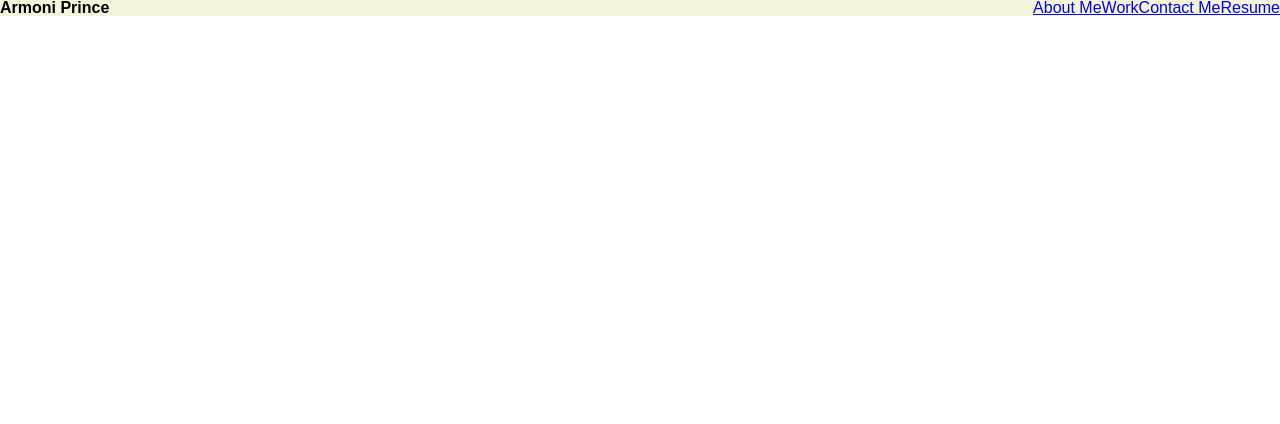
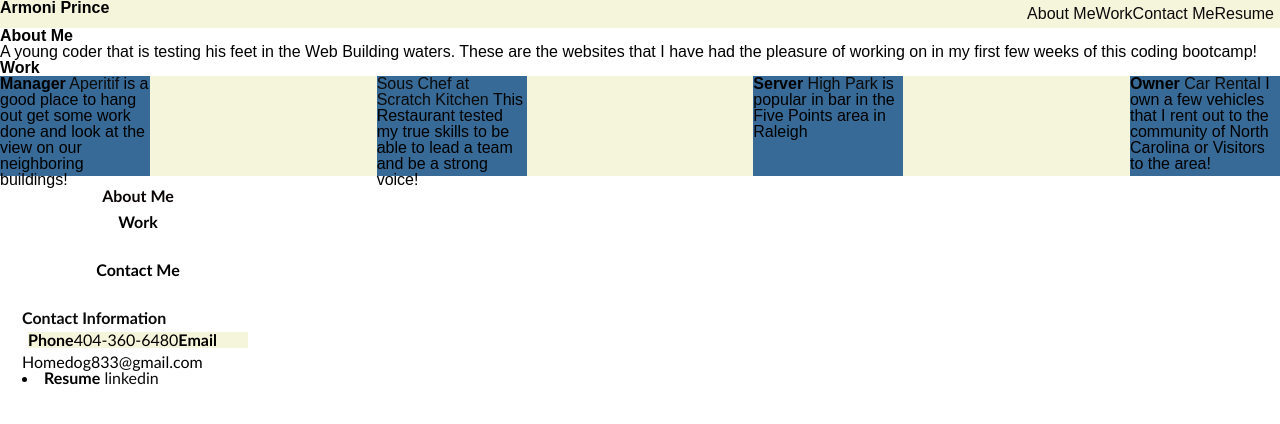
Before and after one commit to BiggieLittles/portifolio, a plain HTML site: page index.html in a window 1280 px wide. Drawn offline with Linux system fonts and the light colour scheme.

Commit message:
new files and css update

```diff
--- a/assets/style.css
+++ b/assets/style.css
@@ -3,11 +3,6 @@
   padding: 0;
   margin: 0;
 }
-
-
-
-
-
 
 header {
   background-color: beige;
@@ -18,12 +13,8 @@ header {
 ul {
   background-color: beige;
   display: flex;
+margin: 6px;}
 
-}
-/*
-  background-color: #d9dcd6;
-
-}
 
 .header {
   padding: 20px;
@@ -47,17 +38,8 @@ ul {
   font-size: 20px;
 }
 
-.header div ul {
-  list-style-type: none;
-}
-
-.header div ul li {
-  display: inline-block;
-  margin-left: 25px;
-}
-
 a {
-  color: #ffffff;
+  color: #0c0b0b;
   text-decoration: none;
 }
 
@@ -66,30 +48,9 @@ p {
   font-weight: lighter;
 }
 
-.hero {
-  height: 762px;
-  width: 100%;
-  margin-bottom: 25px;
-  background-image: url("../images/digital-marketing-meeting.jpg");
-  background-size: cover;
-  background-position: center;
-}
 
-.float-left {
-  float: left;
-  margin-right: 25px;
-}
 
-.float-right {
-  float: right;
-  margin-left: 25px;
-}
 
-.content {
-  width: 75%;
-  display: inline-block;
-  margin-left: 20px;
-}
 
 .info {
   margin-left: 10px;
@@ -152,71 +113,33 @@ p {
   max-width: 150px;
 }
 
-.search-engine-optimization {
-  margin-bottom: 20px;
-  padding: 50px;
-  height: 300px;
-  font-family: 'Gill Sans', 'Gill Sans MT', Calibri, 'Trebuchet MS', sans-serif;
-  background-color: #0072bb;
-  color: #ffffff;
-}
-
-.online-reputation-management {
-  margin-bottom: 20px;
-  padding: 33px;
-  height: 300px;
-  font-family: 'Gill Sans', 'Gill Sans MT', Calibri, 'Trebuchet MS', sans-serif;
-  background-color: #0072bb;
-  color: #ffffff;
-}
-
-.social-media-marketing {
-  margin-bottom: 20px;
-  padding: 50px;
-  height: 300px;
-  font-family: 'Gill Sans', 'Gill Sans MT', Calibri, 'Trebuchet MS', sans-serif;
-  background-color: #0072bb;
-  color: #ffffff;
-}
-
-.search-engine-optimization img {
-  max-height: 200px;
-}
-
-.online-reputation-management img {
-  max-height: 200px;
-}
-
-.social-media-marketing img {
-  max-height: 200px;
-}
-
-.search-engine-optimization h2 {
-  margin-bottom: 20px;
-  font-size: 36px;
-
-}
-
-.online-reputation-management h2 {
-  margin-bottom: 20px;
-  font-size: 27px;
-  text-align: right;
-}
-
-.social-media-marketing h2 {
-  margin-bottom: 20px;
-  font-size: 27px;
-  text-align: right;
-}
-
 .footer {
   padding: 30px;
   clear: both;
   font-family: 'Trebuchet MS', 'Lucida Sans Unicode', 'Lucida Grande', 'Lucida Sans', Arial, sans-serif;
   text-align: center;
-  display: none;
+  display: inline-flex;
 }
 
 .footer h2 {
   font-size: 20px;
 } */
+/* This is a container contains links and is spaced for easier readability */
+.container {
+  width: 450px;
+}
+.container ul {
+  padding: 0;
+  margin: 0;
+  list-style-type: none;
+  box-sizing: border-box;
+  justify-content: center;
+  justify-content: space-between;
+}
+.container ul li {
+  width: 150px;
+  height: 100px;
+  background-color: rgb(55, 106, 150);
+  float: left;
+  ;
+}
--- a/index.html
+++ b/index.html
@@ -33,38 +33,38 @@
     </nav>
   </header>
 </body>
-  <!-- <main>
+   <main>
     <section>
       <article>
 
         <h2>About Me</h2>
         <div>
-          <p>A young coder that is teesting his feet in the Web Building waters.
+
+          <p>A young coder that is testing his feet in the Web Building waters.
             These are the websites that I have had the pleasure of working on in my first few weeks of this coding bootcamp!
           </p>
 
          <h2>Work</h2>
 
+         <div class="container">
+          <ul>
 
-          <ul>
-            <li>
-              Mozilla Developer Network's documentation on <a
-                href="https://developer.mozilla.org/en-US/docs/Web/CSS">Cascading Style Sheets (CSS)</a> is a good
-              resource for all things CSS and web development in general.
-            </li>
-            <li>Our own <a href="./assets/css/reset.css">reset.css</a> file shows how to set default browser styles.
-            </li>
-            <li>Another reset style sheet called
-              <a href="https://necolas.github.io/normalize.css/8.0.1/normalize.css">normalize.css</a> is popular in the
-              web development community</li>
-            <li>Our own <a href="./assets/css/style.css">style.css</a> file shows how we've designed the page we're
-              reading!
+            <li><strong>Manager</strong>
+               <a
+                href="https://aperitifnc.com/">Aperitif</a> is a good
+              place to hang out get some work done and look at the view on our neighboring buildings!
             </li>
 
-            <li>The popular blog, <a href="https://css-tricks.com/">CSS Tricks,</a> has a lot of articles and resources
-              to make you a better developer!
+            <li> <a href="https://www.scratchkitchenandtaproom.com/">Sous Chef at Scratch Kitchen</a> This Restaurant tested my true skills to be able to lead a team and be a strong voice!
             </li>
 
+            <li><strong>Server</strong>
+              <a href="http://www.highparkbarandgrill.com/">High Park</a> is popular in bar in the Five Points area in Raleigh</li>
+
+              <li><strong>Owner</strong> <a href="https://turo.com/us/en/drivers/32594088">Car Rental</a> I own a few vehicles that I rent out to the community of North Carolina or Visitors to the area!
+            </li>
+
+</ul></div>
           </ul>
 
           <div class="info">
@@ -81,4 +81,13 @@
             </div>
           </div>
 
-           -->
+
+<!--Contact information with links that bring you to a separate webpage-->
+           <footer>
+            <a name="contact"><h4>Contact Information</h4></a>
+            <ul class="contact">
+              <li><strong>Phone</strong></li> 404-360-6480
+              <li><strong>Email</strong></li></ul> Homedog833@gmail.com
+              <li><strong>Resume</strong> <a href="https://www.linkedin.com/in/armoni-prince-8028a020b/" target="_blank"> linkedin </a></li>
+           </ul>
+           </footer>
```
Also changed, not shown: HP.png (added), Scratch.webp (added).
